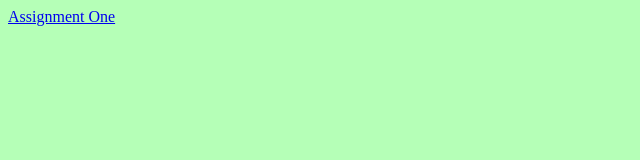
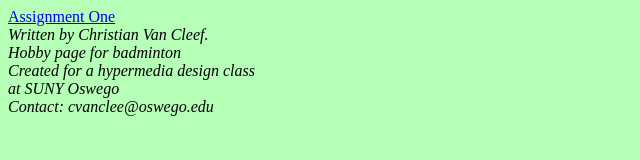
Before and after one commit to cvanclee/ISC325-website-1, a plain HTML site: page index.html in a window 1280 px wide. Shown: the whole page, without its empty margins (0-640 px from the left). Drawn offline with Linux system fonts and the light colour scheme.

Commit message:
Update index.html

```diff
--- a/index.html
+++ b/index.html
@@ -1,5 +1,21 @@
+<head>
+  <meta charset="UTF-8">
+  <meta name="description" content="Badminton related stuff">
+  <meta name="keywords" content="Badminton, ISC325, HTML, HTML5, CSS">
+  <meta name="author" content="Christian Van Cleef">
+</head>
+
 <html>
   <body bgcolor="#b5ffb7">
     <a href="Assignment1/landing.html">Assignment One</a>
+
+    <address>
+      Written by Christian Van Cleef.<br>
+      Hobby page for badminton<br>
+      Created for a hypermedia design class<br>
+      at SUNY Oswego<br>
+      Contact: cvanclee@oswego.edu<br>
+    </address>
+
   </body>
 </html>
```
